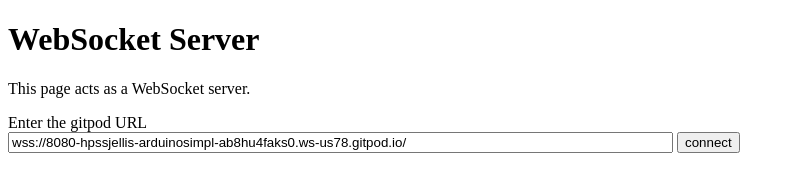
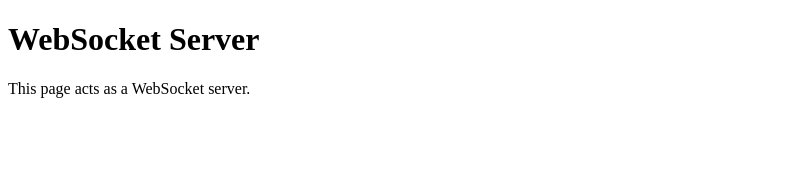
Before and after one commit to hpssjellis/gitpod-portenta-websocket, a website: page public/static-html01.html in a window 1280 px wide. Shown: the whole page, without its empty margins (0-795 px from the left). Drawn offline with Linux system fonts and the light colour scheme.

Commit message:
Update static-html01.html

```diff
--- a/public/static-html01.html
+++ b/public/static-html01.html
@@ -1,25 +1,22 @@
 <!DOCTYPE html>
 <html>
 <head>
-  <title>WebSocket Server v0.0.4-4</title>
+  <title>WebSocket Server</title>
 </head>
 <body>
   <h1>WebSocket Server</h1>
   <p>This page acts as a WebSocket server.</p>
-  Enter the gitpod URL<br>
-  <input type=text size=80 id="myGitpodURL" value="wss://8080-hpssjellis-arduinosimpl-ab8hu4faks0.ws-us78.gitpod.io/">
-
-<input type=button value="connect" onclickl="(
+  <script>
     // Create a new WebSocket
-    const myWebSocket = new WebSocket(document.getElementById('myGitpodURL').value);
+    const myWebSocket = new WebSocket("wss://8080-hpssjellis-gitpodporten-a5upxzgpswe.ws-us78.gitpod.io/");
 
     // Handle incoming messages
     myWebSocket.onmessage = function(event) {
-      console.log('Received message:', event.data);
+      console.log("Received message:", event.data);
       document.getElementById('myDiv01').innerHTML = event.data + '<br>' + document.getElementById('myDiv01').innerHTML
     }
-}">
-<div id="myDiv01"></div>
+  </script>
+  <div id="myDiv01"></div>
 
 </body>
 </html>
```
